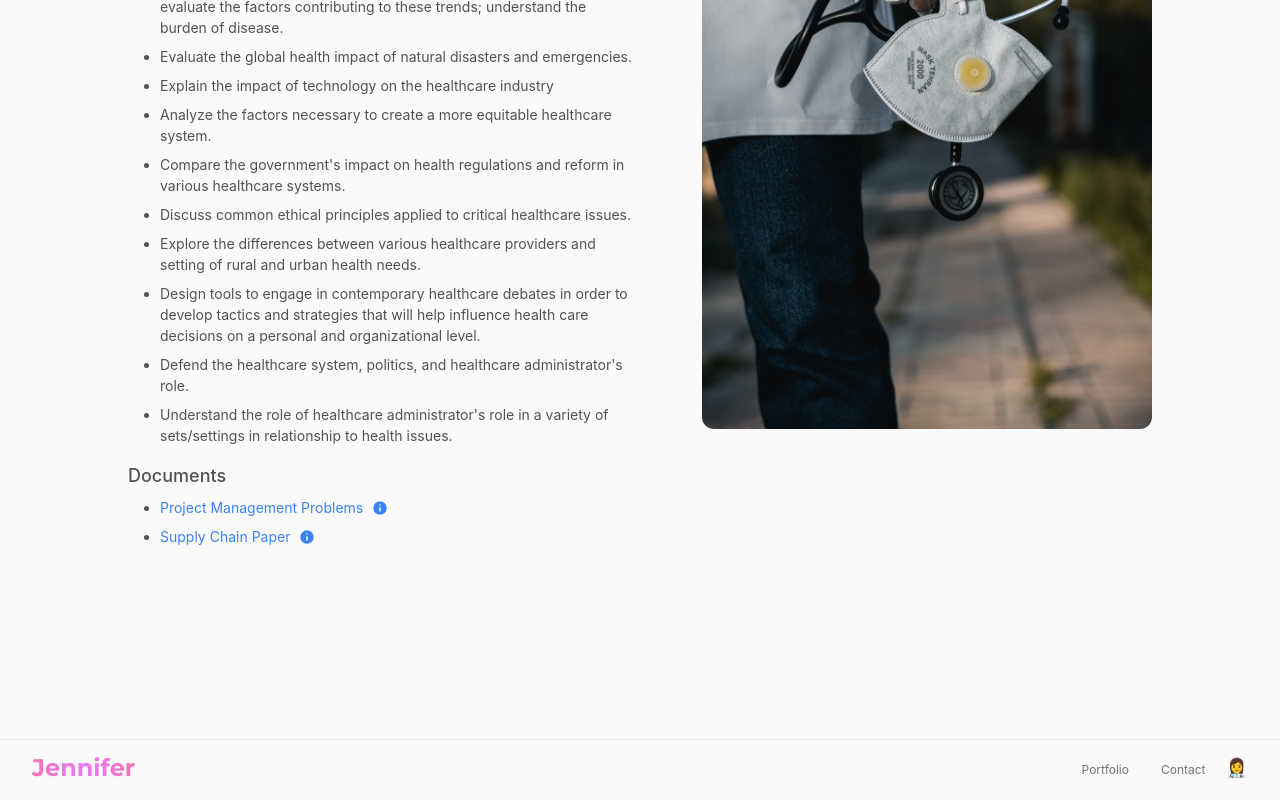
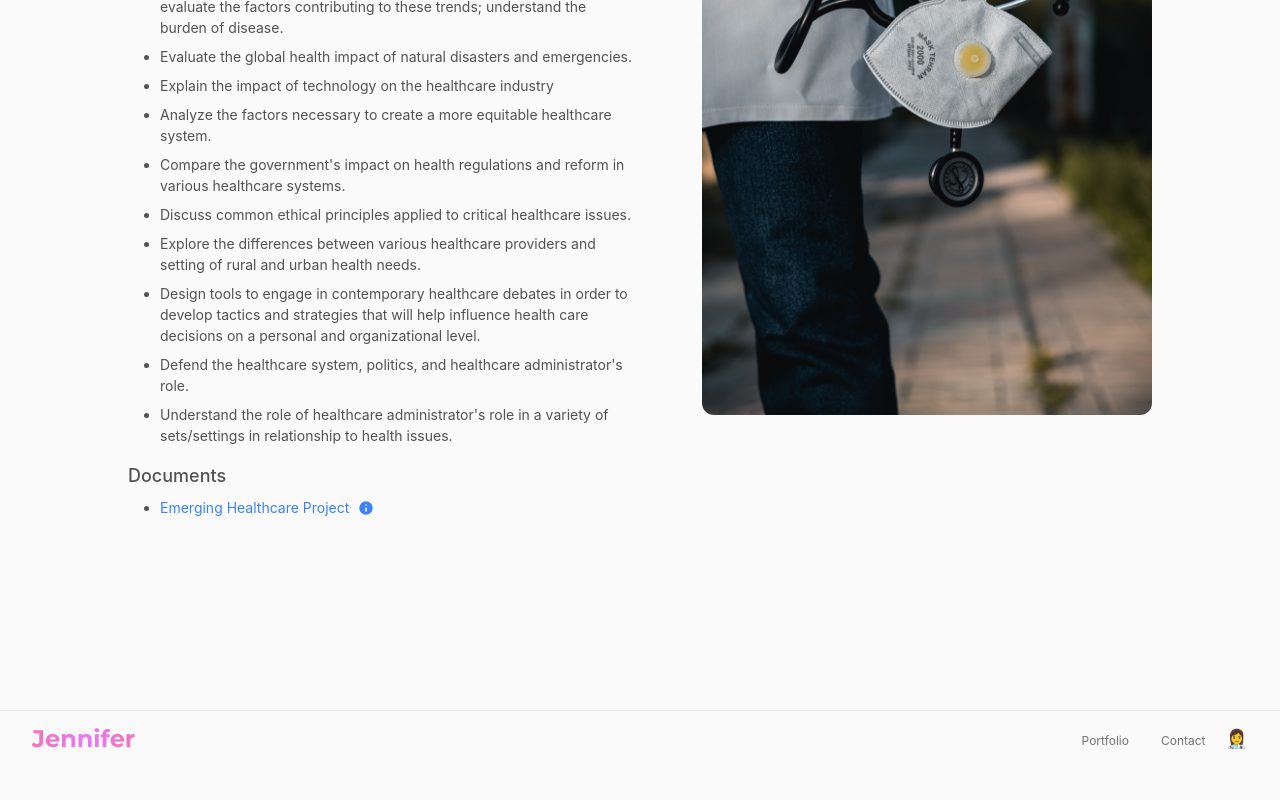
Before and after one commit to jakequinter/jenniferspick.com, a Next.js app: page /portfolio/outcomes in a window 1280 px wide. Shown: the part 8307-9107 px from the top of the page. After the commit the page ends 9078 px from the top, so only its background shows below. Built offline with nearby package versions, Linux system fonts and the light colour scheme.

Commit message:
fixed last outcome docs

```diff
--- a/pages/portfolio/outcomes.tsx
+++ b/pages/portfolio/outcomes.tsx
@@ -109,7 +109,7 @@ export default function Outcomes() {
         courseName="Current and Emerging Topics in Healthcare"
         courseNumber="HCA 780"
         outcomes={outcomes.hca780}
-        documents={documents.hca740}
+        documents={documents.hca780}
         image={images.hca780}
       />
     </Container>
```
